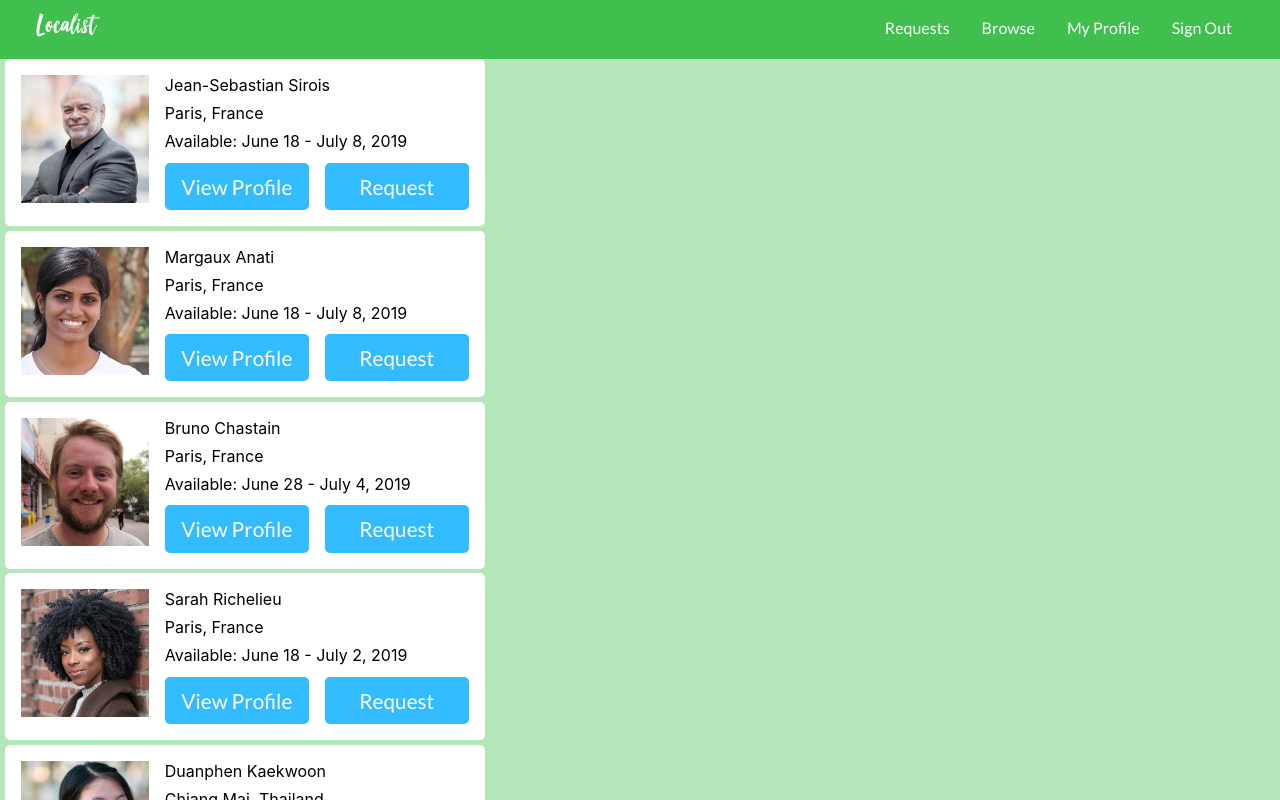
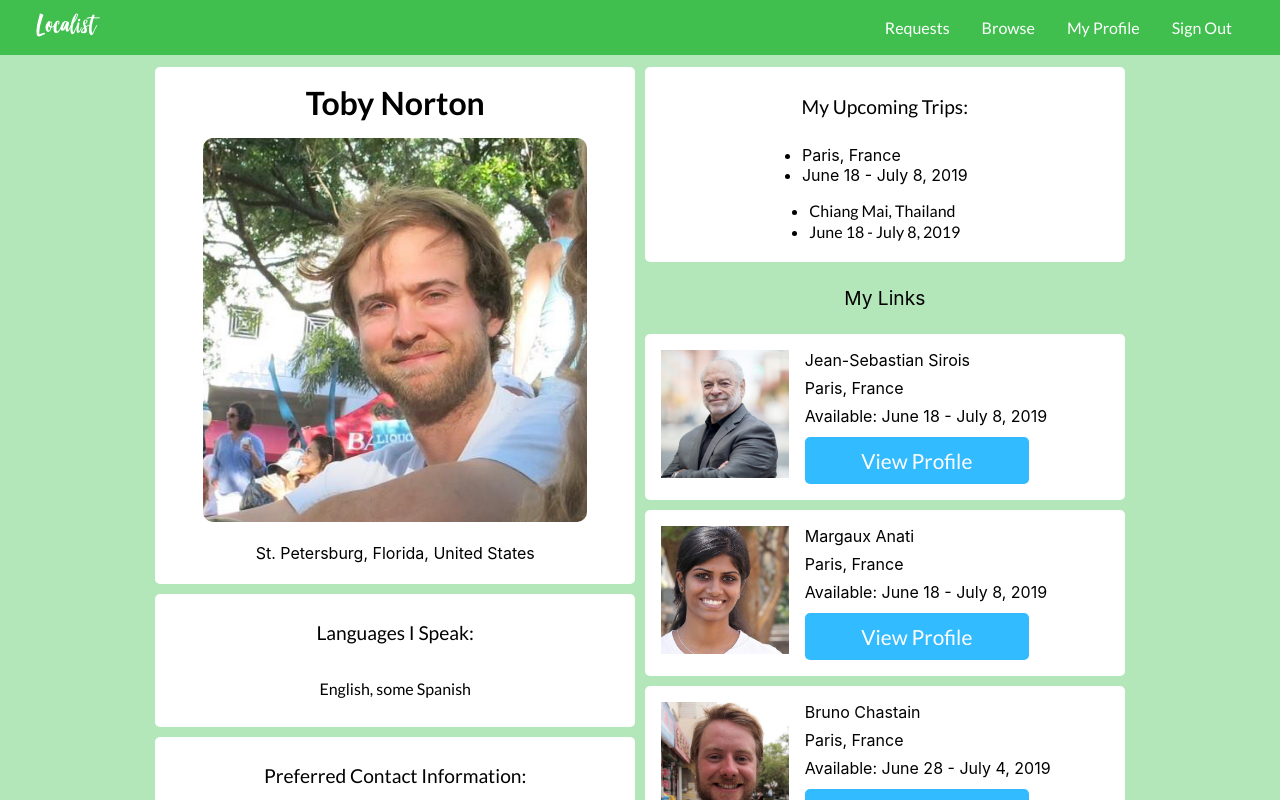
Before and after one commit to TobiasNorton/localist, a React (Create React App) app: page / in a window 1280 px wide. Shown: the top 800 px of the page. Built offline with nearby package versions, Linux system fonts and the light colour scheme.

Commit message:
Margins adjuested in Profile Hometown and Links

```diff
--- a/src/App.js
+++ b/src/App.js
@@ -11,9 +11,9 @@ class App extends Component {
     return (
       <div>
         {/* <HomePage /> */}
-        <Browse />
+        {/* <Browse /> */}
         {/* <MatchedProfile /> */}
-        {/* <MyProfile /> */}
+        <MyProfile />
         {/* <RequestProfile /> */}
       </div>
     )
--- a/src/index.css
+++ b/src/index.css
@@ -239,11 +239,6 @@ button {
   font-family: 'Lato', sans-serif;
 }
 
-.from {
-  padding: 2rem;
-  margin: 5px;
-}
-
 .their-profile button {
   margin: 0.5rem;
 }
@@ -274,8 +269,12 @@ button {
 }
 
 .my-profile p {
-  margin: 0.5rem;
   padding: 0 3rem 0 3rem;
+}
+
+p.from {
+  padding: 1rem;
+  margin: 5px;
 }
 
 .my-profile ul {
@@ -330,6 +329,10 @@ footer {
 
 .browse-background {
   background-color: hsla(127, 50%, 80%, 1);
+  padding: 3rem;
+  display: flex;
+  flex-direction: column;
+  align-items: center;
 }
 
 .local {
```
